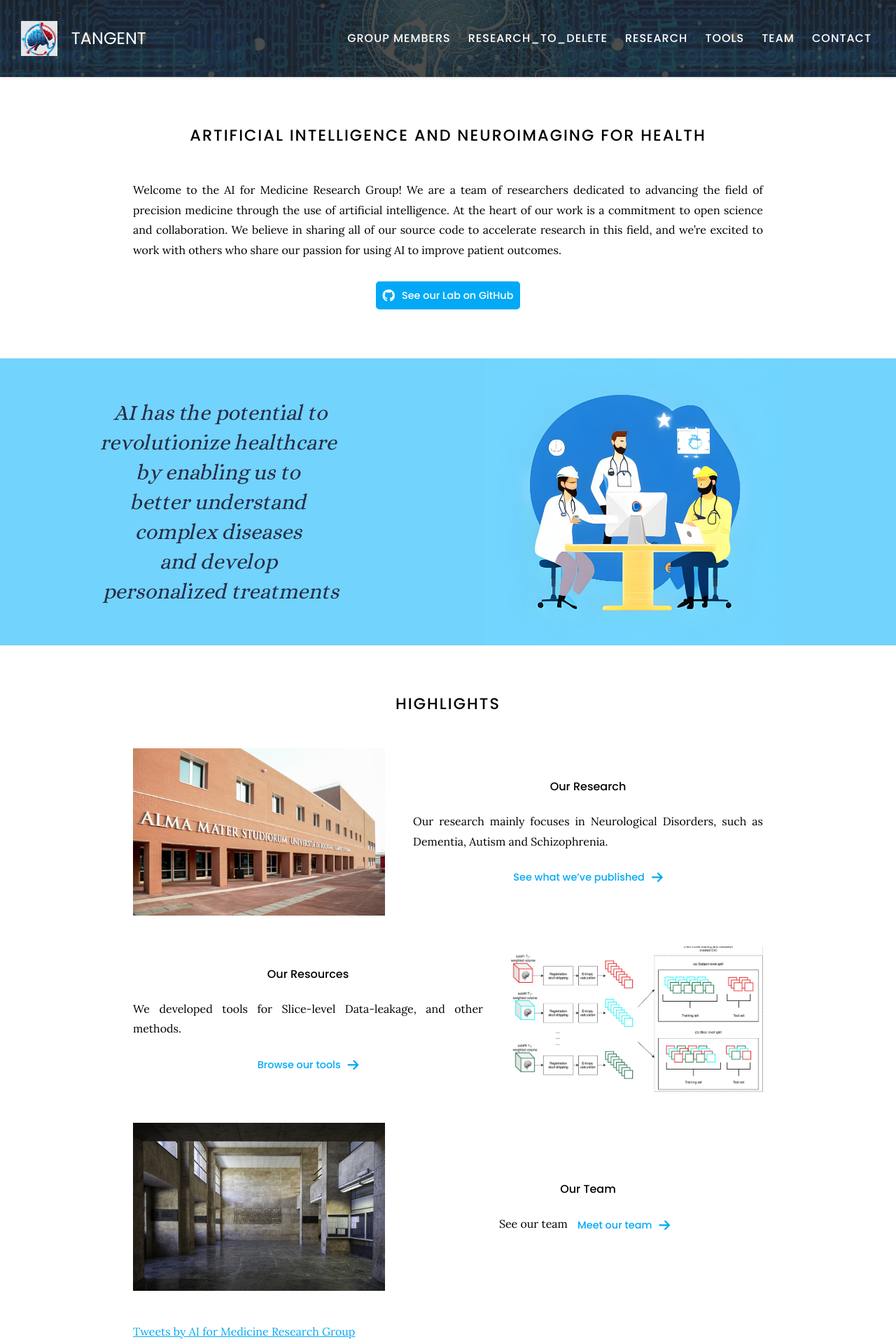
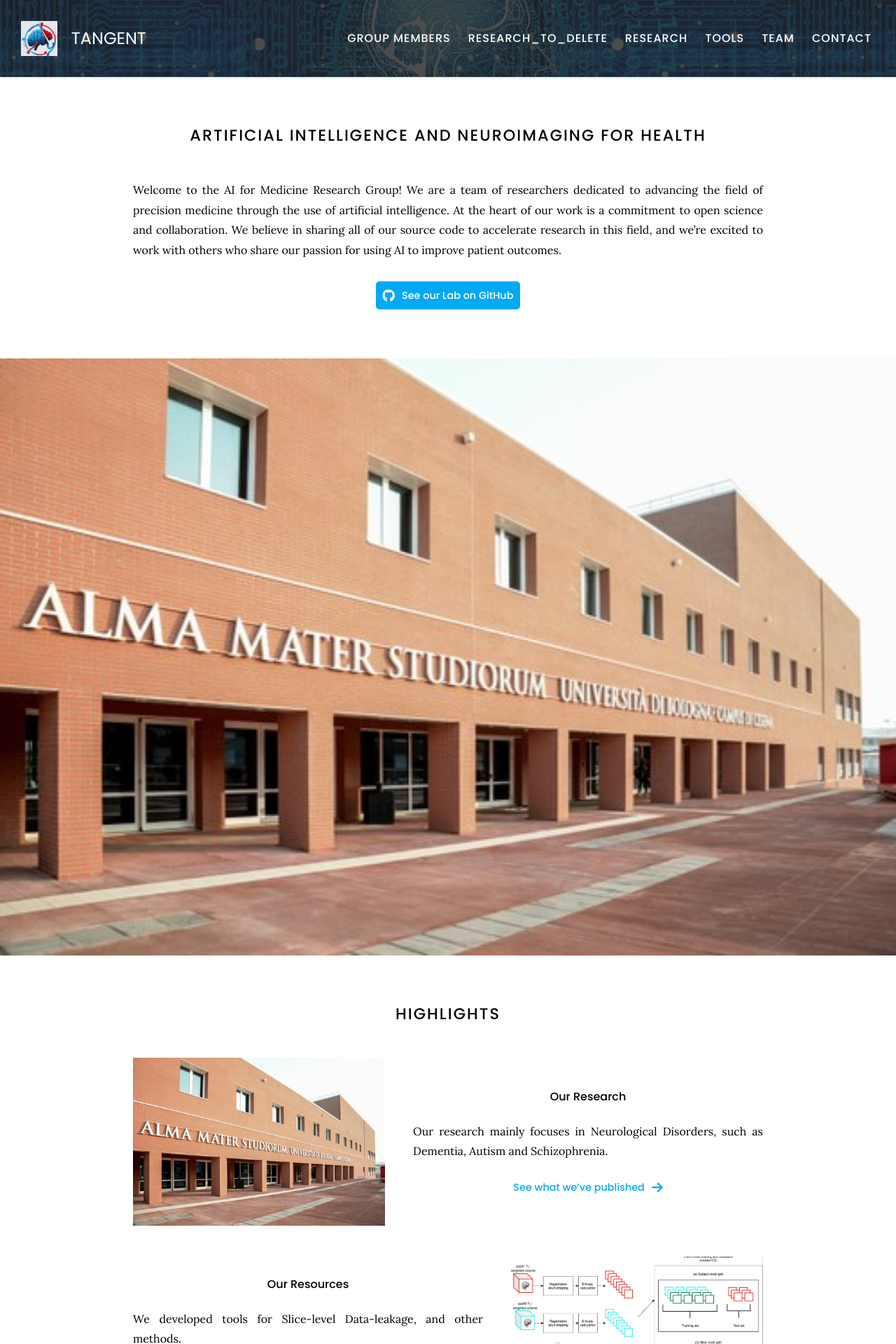
Before and after one commit to riccardoscheda/riccardoscheda.github.io, a Jekyll site: the page built from index.md, in a window 1280 px wide. Shown: the top 1920 px of the page at 70% size. Built offline with Jekyll 4.4.1, drawn with Linux system fonts in a browser that asks for light colours; comment, search, counter and statistics services are not loaded.

Commit message:
Update index.md

```diff
--- a/index.md
+++ b/index.md
@@ -19,7 +19,7 @@ Welcome to the AI for Medicine Research Group! We are a team of researchers dedi
 
 {% include section.html full=true %}
 
-{% include banner.html image="images/AIphrase.png" %}
+{% include banner.html image="images/campus.jpeg" %}
 
 {% include section.html %}
 
@@ -90,4 +90,5 @@ See our team
 
 {% include twitter.html %}
 
+{% include section.html full=true %}
 {% include banner.html image="images/AIphrase2.png" %}
```
